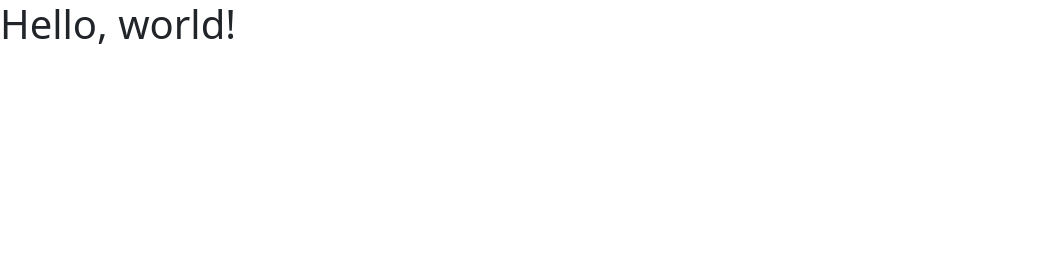
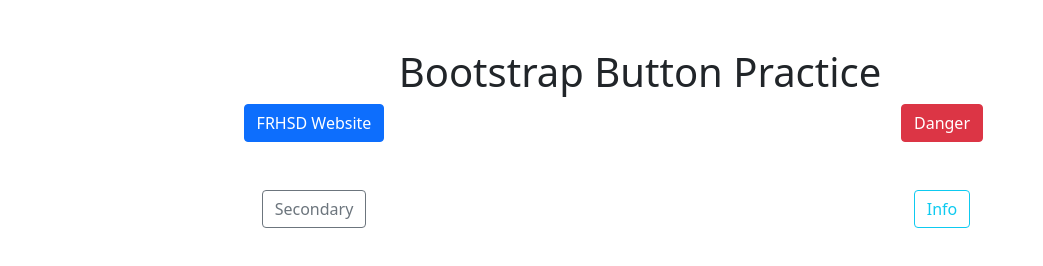
Before and after one commit to Luccithekid/Nutton, a plain HTML site: page index.html in a window 1280 px wide. Shown: the whole page, without its empty margins (0-1043 px from the left). Drawn offline with nearby package versions, Linux system fonts and the light colour scheme.

```diff
--- /dev/null
+++ b/css/style.css
@@ -0,0 +1,4 @@
+btn btm-primary{
+    color: rgb(225, 0, 255);
+}
+.gradient
--- a/index.html
+++ b/index.html
@@ -3,11 +3,40 @@
   <head>
     <meta charset="utf-8">
     <meta name="viewport" content="width=device-width, initial-scale=1">
-    <title>Bootstrap demo</title>
-    <link href="https://cdn.jsdelivr.net/npm/bootstrap@5.3.3/dist/css/bootstrap.min.css" rel="stylesheet" integrity="sha384-QWTKZyjpPEjISv5WaRU9OFeRpok6YctnYmDr5pNlyT2bRjXh0JMhjY6hW+ALEwIH" crossorigin="anonymous">
+    <link href="https://cdn.jsdelivr.net/npm/bootstrap@5.0.2/dist/css/bootstrap.min.css" rel="stylesheet" integrity="sha384-EVSTQN3/azprG1Anm3QDgpJLIm9Nao0Yz1ztcQTwFspd3yD65VohhpuuCOmLASjC" crossorigin="anonymous">
+    <title>Hello, world!</title>
   </head>
   <body>
-    <h1>Hello, world!</h1>
-    <script src="https://cdn.jsdelivr.net/npm/bootstrap@5.3.3/dist/js/bootstrap.bundle.min.js" integrity="sha384-YvpcrYf0tY3lHB60NNkmXc5s9fDVZLESaAA55NDzOxhy9GkcIdslK1eN7N6jIeHz" crossorigin="anonymous"></script>
+    <div class="container-fluid text-center">
+<div class="row mt-5">
+    <div class="col">
+        <h1>Bootstrap Button Practice</h1>
+</div>
+<div class="row">
+    <div class="col">
+        <a href="https://www.frhsd.com/" class=
+        "btn btn-primary">FRHSD Website</a>
+    </div>
+        <div class="col">
+        <a type="https://www.frhsd.com/" class=
+        "btn btn-danger">Danger</a>
+        </div>
+    </div>
+    <div class="row mt-5">
+        <div class="col">
+            <button type="button" class=
+            "btn btn-outline-secondary">Secondary</button>
+</div>
+<div class="col">
+    <button type="button" class="btn btn-outline-info">Info</button>
+<div>
+ </div class="row mt-5">
+     <div class="col">
+        <div class="d-grip gap 2"
+        type="button"stle="background-color:
+
+        </div>
+
+    <script src="https://cdn.jsdelivr.net/npm/bootstrap@5.0.2/dist/js/bootstrap.bundle.min.js" integrity="sha384-MrcW6ZMFYlzcLA8Nl+NtUVF0sA7MsXsP1UyJoMp4YLEuNSfAP+JcXn/tWtIaxVXM" crossorigin="anonymous"></script>
   </body>
 </html>
```
